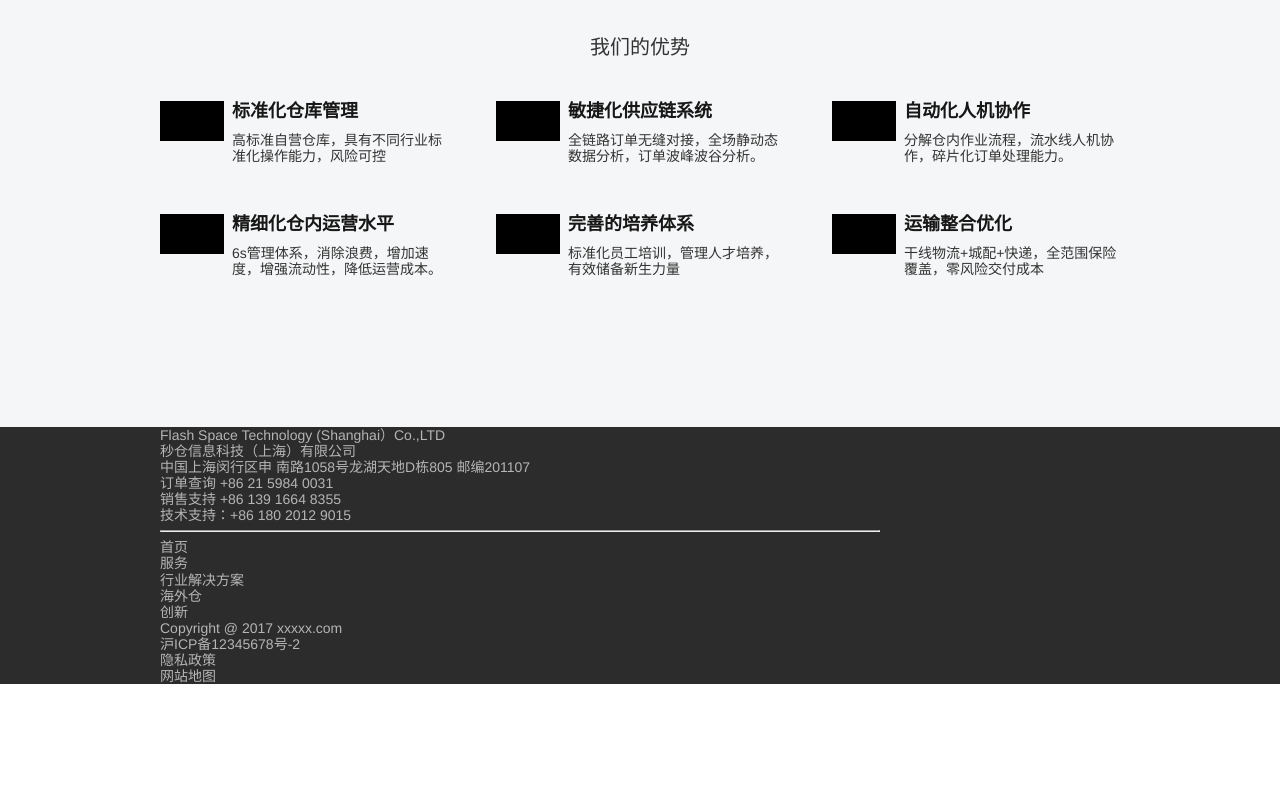
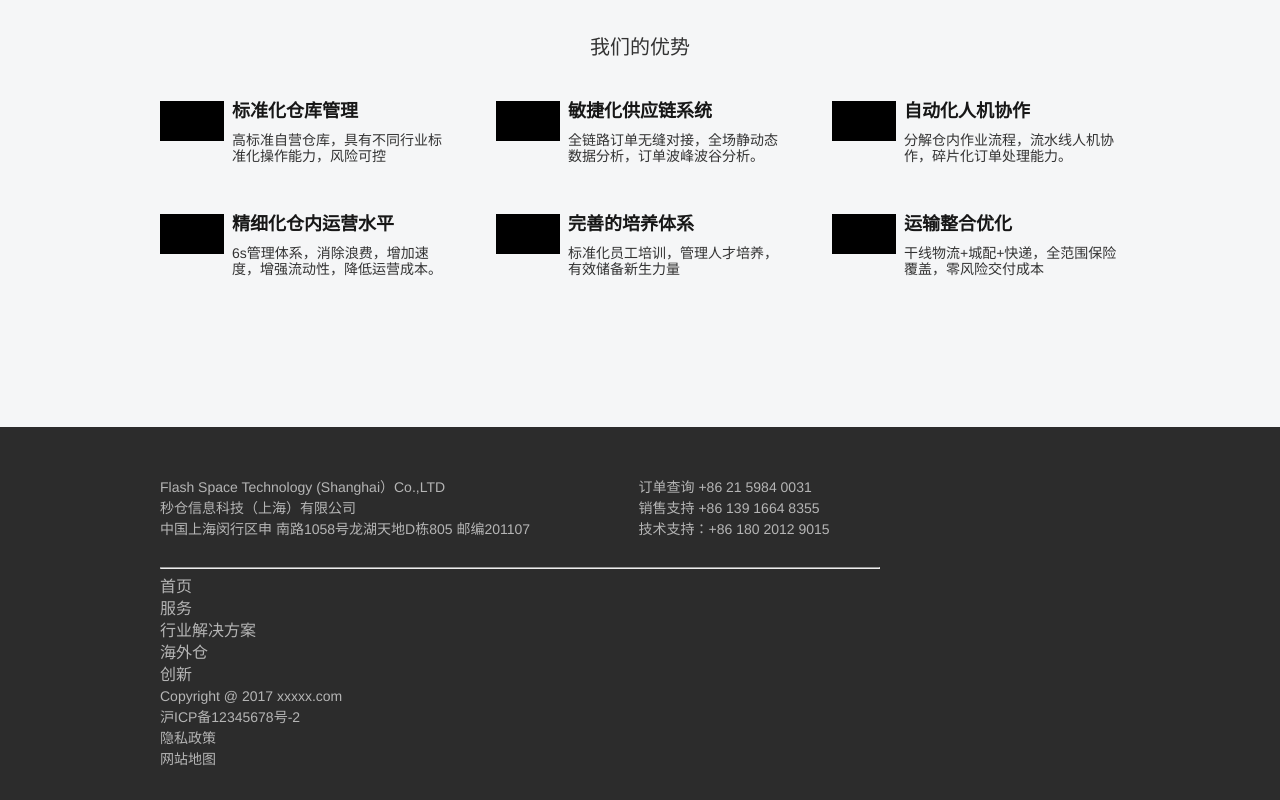
Before and after one commit to WGCafe/sdc-website, a website: page warehouse-integration.html in a window 1280 px wide. Shown: the part 845-1645 px from the top of the page. Before the commit the page ends 1529 px from the top, so only its background shows below. Drawn offline with nearby package versions, Linux system fonts and the light colour scheme; files that its build step writes are made by us from their sources.

Commit message:
dev: Update footer styles

```diff
--- a/styles/main.scss
+++ b/styles/main.scss
@@ -124,13 +124,34 @@ ul {
 }
 
 .footer {
+  padding: 30px 0;
   background-color: $dark-gray;
   color: $footer-color;
+  font-weight: normal;
+
+  a,
+  a:hover {
+    color: inherit;
+  }
+
+  li {
+    line-height: 1.5em;
+  }
 
   &__content:after {
     content: "";
     display: block;
     clear: both;
+  }
+
+  &__address {
+    display: inline-block;
+    padding: 20px 0;
+  }
+
+  &__phones {
+    float: right;
+    padding: 20px 7% 20px 0;
   }
 }
 
--- a/warehouse-integration.html
+++ b/warehouse-integration.html
@@ -136,23 +136,33 @@
     <footer class="footer">
       <div class="footer__content container">
         <div class="col-9">
-          <ul>
+          <ul class="footer__address">
             <li>Flash Space  Technology (Shanghai）Co.,LTD</li>
             <li>秒仓信息科技（上海）有限公司</li>
             <li>中国上海闵行区申 南路1058号龙湖天地D栋805   邮编201107</li>
           </ul>
-          <ul>
+          <ul class="footer__phones">
             <li>订单查询 +86 21 5984 0031</li>
             <li>销售支持 +86 139 1664 8355</li>
             <li>技术支持：+86 180 2012 9015</li>
           </ul>
           <hr/>
           <ul>
-            <li>首页</li>
-            <li>服务</li>
-            <li>行业解决方案</li>
-            <li>海外仓</li>
-            <li>创新</li>
+            <li>
+              <a href="#">首页</a>
+            </li>
+            <li>
+              <a href="#">服务</a>
+            </li>
+            <li>
+              <a href="#">行业解决方案</a>
+            </li>
+            <li>
+              <a href="#">海外仓</a>
+            </li>
+            <li>
+              <a href="#">创新</a>
+            </li>
           </ul>
           <ul>
             <li>Copyright @ 2017 xxxxx.com</li>
```
